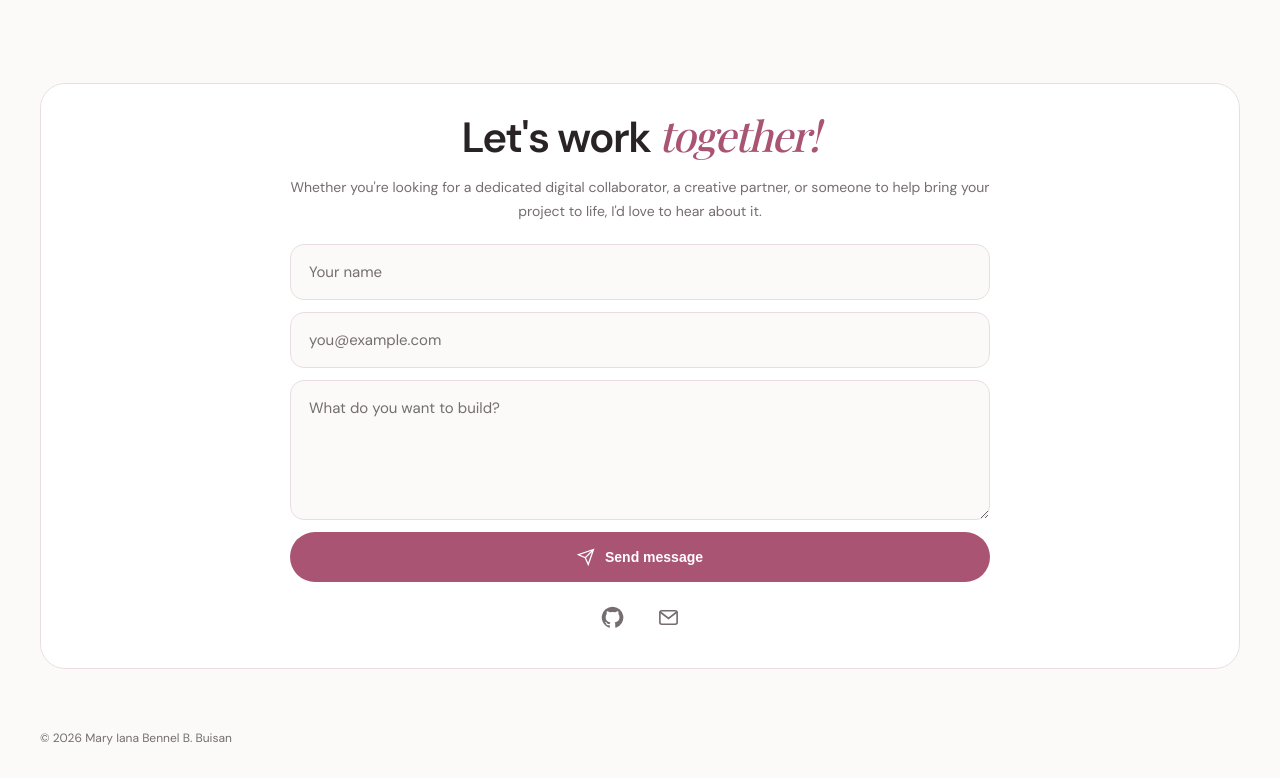
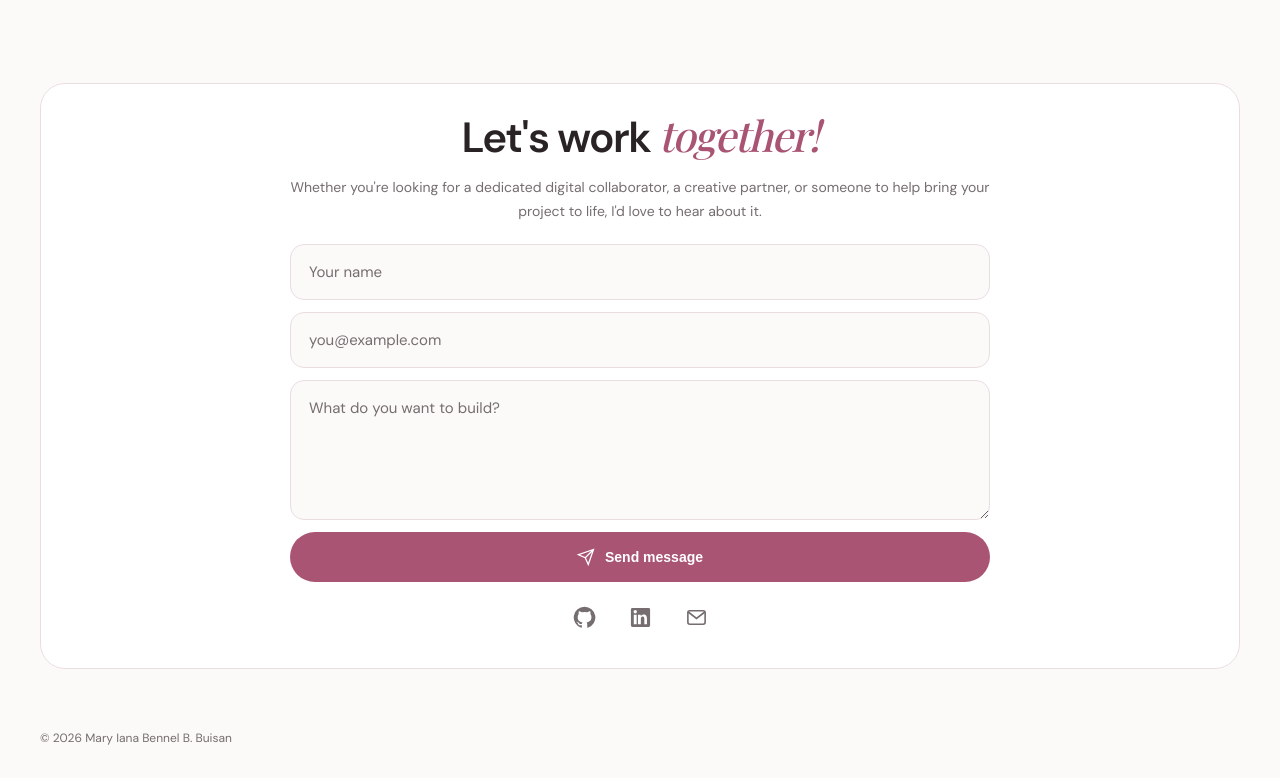
Before and after one commit to bennelyana/portfolio, a Next.js app: page / in a window 1280 px wide. Shown: the part 5217-5995 px from the top of the page. Built offline with nearby package versions, Linux system fonts and the light colour scheme; a web font is replaced by a local one.

Commit message:
Add LinkedIn contact icon

```diff
--- a/components/contact-form.tsx
+++ b/components/contact-form.tsx
@@ -27,6 +27,7 @@ export default function ContactForm() {
       </form>
       <div className="contact-socials">
       <a className="contact-github" href="https://github.com/bennelyana" target="_blank" rel="noopener noreferrer" aria-label="Visit my GitHub profile (opens in a new tab)"><svg width="23" height="23" viewBox="0 0 24 24" fill="currentColor" aria-hidden="true"><path d="M12 .75a11.25 11.25 0 0 0-3.56 21.92c.56.1.77-.24.77-.54v-2.1c-3.14.68-3.8-1.34-3.8-1.34-.51-1.3-1.25-1.65-1.25-1.65-1.03-.7.08-.69.08-.69 1.14.08 1.74 1.17 1.74 1.17 1.01 1.74 2.66 1.24 3.31.95.1-.74.4-1.24.72-1.53-2.5-.28-5.13-1.25-5.13-5.56 0-1.23.44-2.23 1.16-3.02-.12-.28-.5-1.43.11-2.98 0 0 .95-.3 3.1 1.15a10.8 10.8 0 0 1 5.63 0c2.15-1.45 3.1-1.15 3.1-1.15.61 1.55.23 2.7.11 2.98.72.79 1.16 1.79 1.16 3.02 0 4.32-2.64 5.28-5.15 5.56.41.35.77 1.03.77 2.08v3.11c0 .3.2.65.78.54A11.25 11.25 0 0 0 12 .75Z" /></svg></a>
+      <a className="contact-github" href="https://www.linkedin.com/in/buisan-mary-iana" target="_blank" rel="noopener noreferrer" aria-label="Visit my LinkedIn profile (opens in a new tab)"><svg width="23" height="23" viewBox="0 0 24 24" fill="currentColor" aria-hidden="true"><path d="M20.45 2H3.55A1.55 1.55 0 0 0 2 3.55v16.9A1.55 1.55 0 0 0 3.55 22h16.9A1.55 1.55 0 0 0 22 20.45V3.55A1.55 1.55 0 0 0 20.45 2ZM8 19H5V9h3v10ZM6.5 7.7a1.75 1.75 0 1 1 0-3.5 1.75 1.75 0 0 1 0 3.5ZM19 19h-3v-5.2c0-1.2-.02-2.75-1.68-2.75-1.69 0-1.95 1.32-1.95 2.66V19h-3V9h2.88v1.37h.04a3.16 3.16 0 0 1 2.84-1.56c3.04 0 3.6 2 3.6 4.6V19Z"/></svg></a>
       <a className="contact-github" href="mailto:marybuisan65@gmail.com" aria-label="Email me"><svg width="23" height="23" viewBox="0 0 24 24" fill="none" stroke="currentColor" strokeWidth="1.7" aria-hidden="true"><rect x="3" y="5" width="18" height="14" rx="2"/><path d="m3 6 9 7 9-7"/></svg></a>
       </div>
     </div>
```
